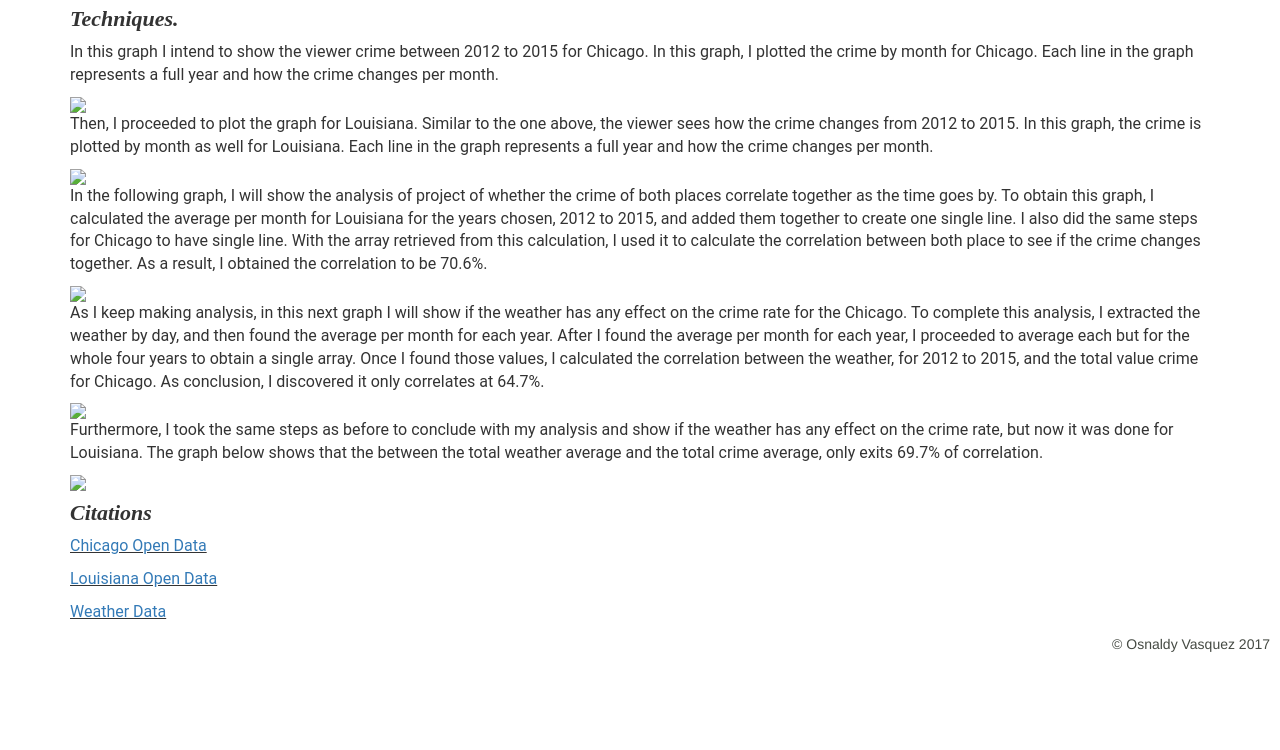
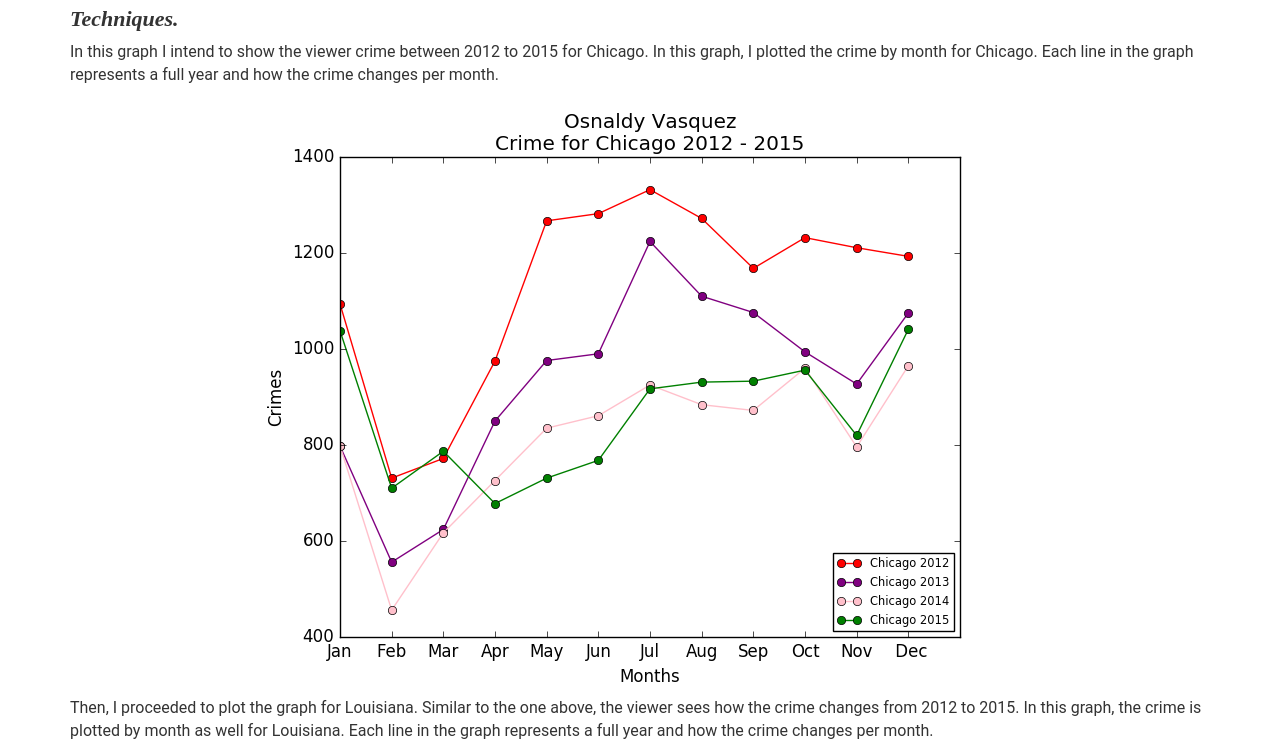
Before and after one commit to osnaldy/CMP-342, a plain HTML site: page dataScience.html in a window 1280 px wide. Shown: the part 926-1676 px from the top of the page. Before the commit the page ends 1590 px from the top, so only its background shows below. Drawn offline with nearby package versions, Linux system fonts and the light colour scheme.

Commit message:
page to show data science project

```diff
--- a/dataScience.html
+++ b/dataScience.html
@@ -40,7 +40,7 @@
   <!--</div>-->
 <!--</nav>-->
 
-<img class="img-responsive imgs" src="./images/firearm.jpg">
+<img class="img-responsive imgs" src="image/firearm.jpg">
 
 <div class="container">
     <h4 align="center" class="fontStyle addpaddig-firstsentence"><b>Crime rate between Chicago and Louisiana and if weather affects the crime rate.</b></h4>
@@ -78,7 +78,7 @@
         Each line in the graph represents a full year and how the crime changes per month.
     </p>
 
-    <img class="img-responsive center-block" src="./images/Chicago_2012-2015.png">
+    <img class="img-responsive center-block" src="image/Chicago_2012-2015.png">
 
     <p class="p1">
         Then, I proceeded to plot the graph for Louisiana. Similar to the one above,
@@ -87,7 +87,7 @@
         Each line in the graph represents a full year and how the crime changes per month.
     </p>
 
-    <img class="img-responsive center-block" src="./images/Louisiana_2012-2015.png">
+    <img class="img-responsive center-block" src="image/Louisiana_2012-2015.png">
 
     <p class="p1">
         In the following graph, I will show the analysis of project of whether the crime of both places
@@ -98,7 +98,7 @@
         As a result, I obtained the correlation to be 70.6%.
     </p>
 
-    <img class="img-responsive center-block" src="./images/Correlation_Chicago_Louisiana.png">
+    <img class="img-responsive center-block" src="image/Correlation_Chicago_Louisiana.png">
 
     <p class="p1">
         As I keep making analysis, in this next graph I will show if the weather has any effect on the
@@ -109,7 +109,7 @@
         and the total value crime for Chicago. As conclusion, I discovered it only correlates at 64.7%.
     </p>
 
-    <img class="img-responsive center-block" src="./images/Correlation_Weather_Crime_Chicago.png">
+    <img class="img-responsive center-block" src="image/Correlation_Weather_Crime_Chicago.png">
 
     <p class="p1">
         Furthermore, I took the same steps as before to conclude with my analysis and show
@@ -118,7 +118,7 @@
         only exits 69.7% of correlation.
     </p>
 
-    <img class="img-responsive center-block" src="./images/Correlation_Weather_Crime_Louisiana.png">
+    <img class="img-responsive center-block" src="image/Correlation_Weather_Crime_Louisiana.png">
 
     <h4 class="fontStyle"><b>Citations</b></h4>
 
```
